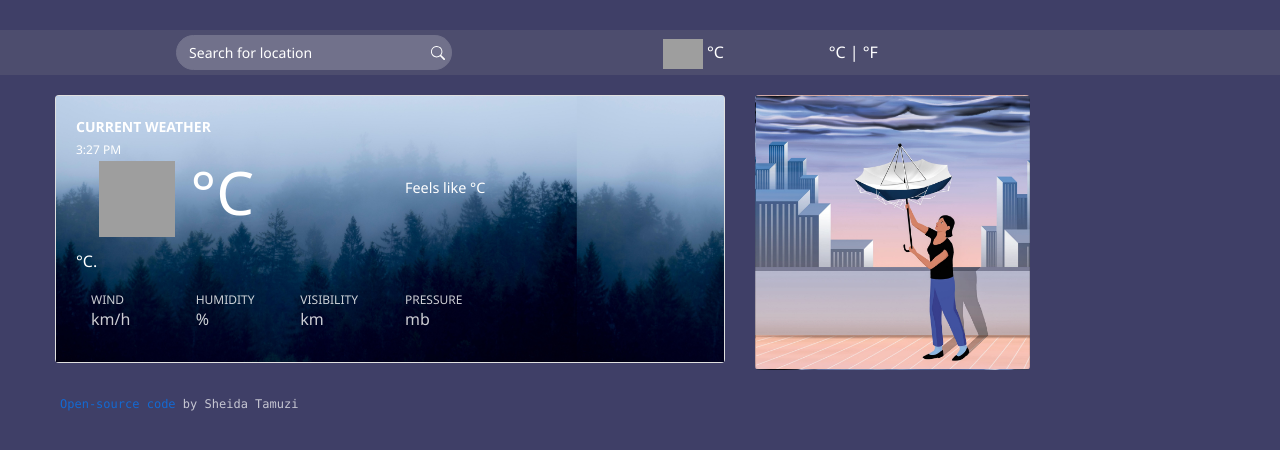
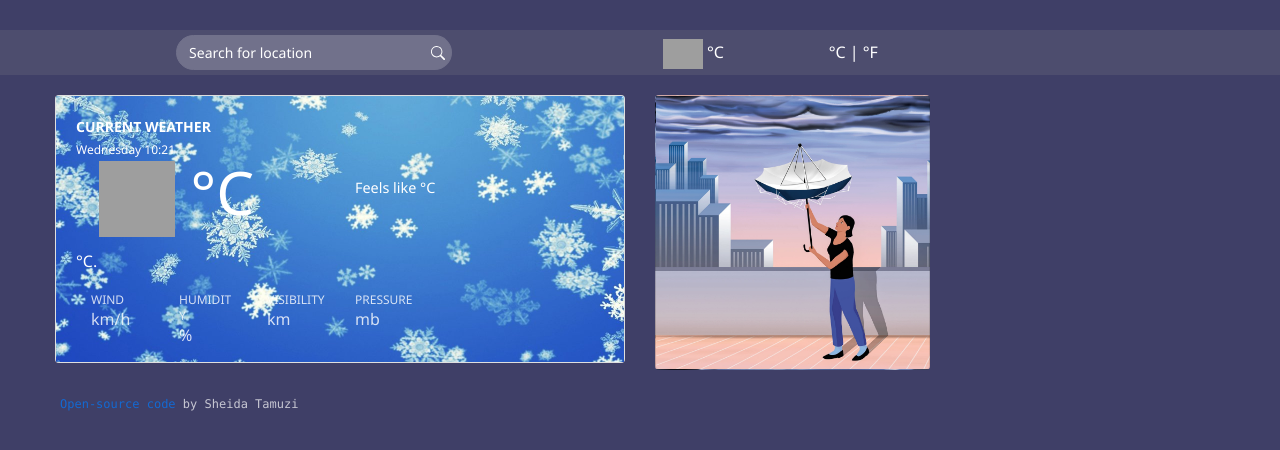
Before and after one commit to 315-463/Weather-App-for-SheCodes-Plus-Project, a plain HTML site: page index.html in a window 1280 px wide. Drawn offline with nearby package versions, Linux system fonts and the light colour scheme; no server answers; grey boxes are pictures that could not be loaded.

Commit message:
background pics added and time has been set by JS

```diff
--- a/index.html
+++ b/index.html
@@ -12,7 +12,7 @@
     />
     <script src="https://cdn.jsdelivr.net/npm/axios/dist/axios.min.js"></script>
     <link rel="stylesheet" href="src/style.css" />
-    <title>Tehran Weather Forecast</title>
+    <title>Weather Forecast</title>
   </head>
   <body>
     <div class="container">
@@ -61,13 +61,13 @@
       <div class="wrapper">
         <div class="row city" id="city"></div>
         <div class="row">
-          <div class="col-7">
+          <div class="col-6">
             <div class="card">
-              <div class="card-body info-card">
+              <div class="card-body info-card" id="info-image">
                 <p>
                   CURRENT WEATHER
                   <br />
-                  <small> 3:27 PM </small>
+                  <small id="time"> 3:27 PM </small>
                 </p>
                 <div class="row">
                   <div class="col-6">
--- a/src/index.js
+++ b/src/index.js
@@ -42,3 +42,36 @@ let cityName = "Tehran";
 let unit = "metric";
 let apiUrl = `https://api.openweathermap.org/data/2.5/weather?q=${cityName}&appid=${apiKey}&units=${unit}`;
 axios.get(apiUrl).then(displayInfo);
+
+// Time and Week day
+function dateMaker(now) {
+  let weekDays = [
+    "Sunday",
+    "Monday",
+    "Tuesday",
+    "Wednesday",
+    "Thursday",
+    "Friday",
+    "Saturday",
+  ];
+
+  let weekDay = weekDays[now.getDay()];
+  let hour = now.getHours();
+  let minute = now.getMinutes();
+  if (hour < 10) {
+    hour = `0${hour}`;
+  }
+  if (minute < 10) {
+    minute = `0${minute}`;
+  }
+  return `${weekDay} ${hour}:${minute}`;
+}
+let now = new Date();
+
+let timeElement = document.querySelector("#time");
+timeElement.innerHTML = dateMaker(now);
+
+// change background depend on weather discription
+
+//let el = document.querySelector("#info-image");
+//el.setAttribute.style.backgrounImage = "url(`Clear.jpg`);";
--- a/src/style.css
+++ b/src/style.css
@@ -112,9 +112,9 @@ li {
   list-style: none;
 }
 
-.info-card {
-  background-image: url("a.jpg");
-  background-size: auto 100%;
+#info-image {
+  background-image: url("Snow.jpg");
+  background-size: cover;
 }
 
 p {
```
Also changed, not shown: src/Atmosphere.jpg (renamed from src/a.jpg), src/Clear.jpg (added), src/Clouds.jpg (added), src/Drizzle.jpg (added), src/Rain.jpg (added), src/Snow.jpg (added), src/Thunderstorm.jpg (added).
